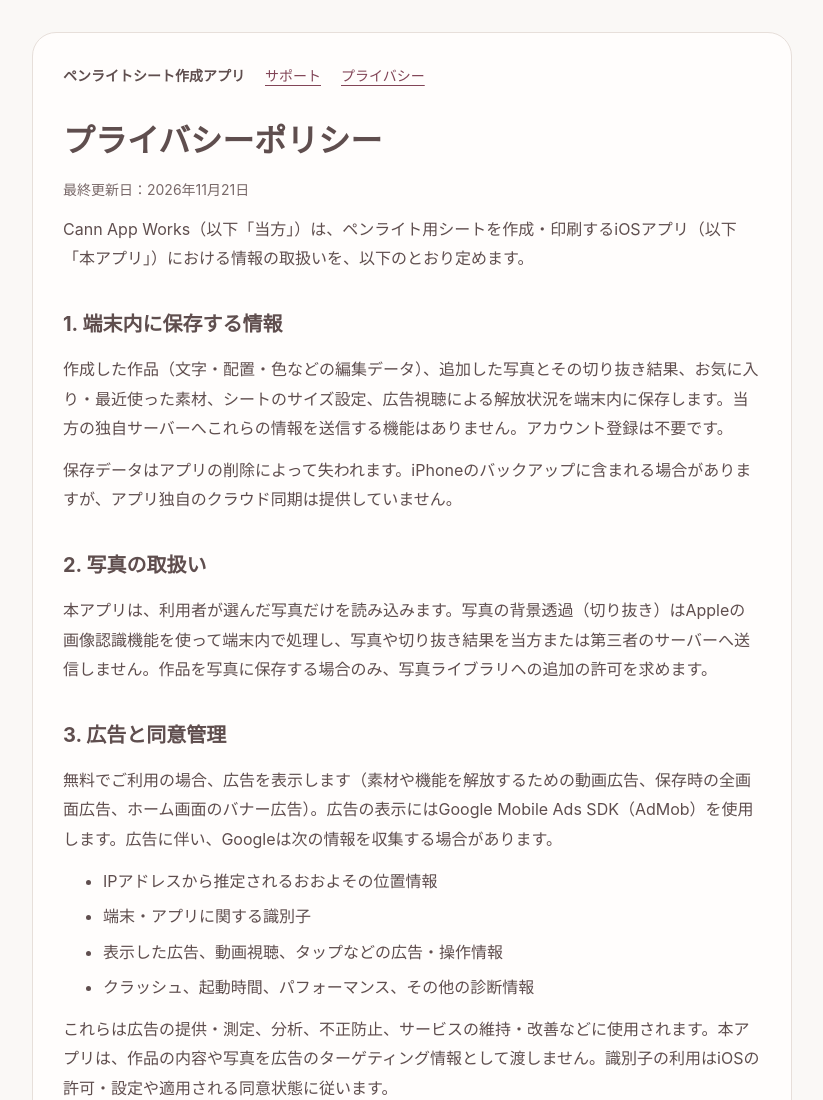
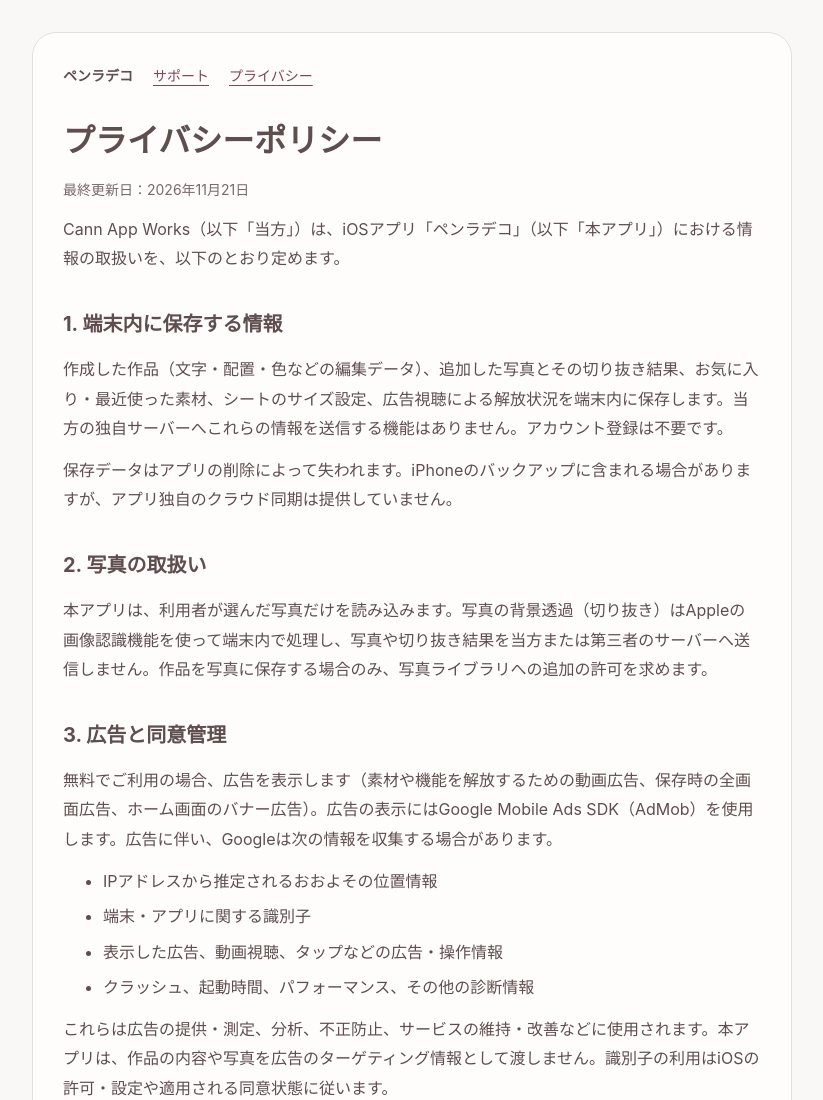
Before and after one commit to Cann10/static-pages-01, a plain HTML site: page bladedeco/privacy.html in a window 1280 px wide. Shown: the top 1100 px of the page, without its empty margins (228-1051 px from the left). Drawn offline with Linux system fonts and the light colour scheme.

Commit message:
bladedeco: use app name ペンラデコ

```diff
--- a/bladedeco/privacy.html
+++ b/bladedeco/privacy.html
@@ -1,5 +1,5 @@
 <!doctype html>
-<html lang="ja"><head><meta charset="utf-8"><meta name="viewport" content="width=device-width,initial-scale=1"><title>プライバシーポリシー — ペンライトシート作成アプリ</title><meta name="description" content="ペンライトシート作成アプリのプライバシーポリシー。運営：Cann App Works。"><style>:root{color-scheme:light}*{box-sizing:border-box}body{margin:0;background:#FAF8F6;color:#5F4E4E;font:16px/1.85 -apple-system,BlinkMacSystemFont,"Hiragino Sans",sans-serif}main{max-width:760px;margin:32px auto;padding:30px;background:#FFFDFC;border:1px solid #E7DFDA;border-radius:24px}nav{display:flex;flex-wrap:wrap;gap:20px;font-size:14px}a{color:#824557;text-underline-offset:4px}a:focus-visible{outline:3px solid #824557;outline-offset:4px}h1{font-size:clamp(24px,6vw,32px);line-height:1.5;margin:28px 0 8px}h2{font-size:20px;margin:32px 0 10px}h3{font-size:17px;margin:24px 0 6px}p,ul{margin:12px 0}li{margin:6px 0}.brand{font-weight:600}.muted{color:#796969;font-size:14px}footer{margin-top:40px;border-top:1px solid #E7DFDA;padding-top:20px;font-size:14px} @media(max-width:600px){main{margin:12px;padding:22px;border-radius:20px}}</style></head><body><main><nav aria-label="ページ"><span class="brand">ペンライトシート作成アプリ</span><a href="support.html">サポート</a><a href="privacy.html">プライバシー</a></nav><h1>プライバシーポリシー</h1><p class="muted">最終更新日：2026年11月21日</p><p>Cann App Works（以下「当方」）は、ペンライト用シートを作成・印刷するiOSアプリ（以下「本アプリ」）における情報の取扱いを、以下のとおり定めます。</p>
+<html lang="ja"><head><meta charset="utf-8"><meta name="viewport" content="width=device-width,initial-scale=1"><title>プライバシーポリシー — ペンラデコ</title><meta name="description" content="ペンラデコのプライバシーポリシー。運営：Cann App Works。"><style>:root{color-scheme:light}*{box-sizing:border-box}body{margin:0;background:#FAF8F6;color:#5F4E4E;font:16px/1.85 -apple-system,BlinkMacSystemFont,"Hiragino Sans",sans-serif}main{max-width:760px;margin:32px auto;padding:30px;background:#FFFDFC;border:1px solid #E7DFDA;border-radius:24px}nav{display:flex;flex-wrap:wrap;gap:20px;font-size:14px}a{color:#824557;text-underline-offset:4px}a:focus-visible{outline:3px solid #824557;outline-offset:4px}h1{font-size:clamp(24px,6vw,32px);line-height:1.5;margin:28px 0 8px}h2{font-size:20px;margin:32px 0 10px}h3{font-size:17px;margin:24px 0 6px}p,ul{margin:12px 0}li{margin:6px 0}.brand{font-weight:600}.muted{color:#796969;font-size:14px}footer{margin-top:40px;border-top:1px solid #E7DFDA;padding-top:20px;font-size:14px} @media(max-width:600px){main{margin:12px;padding:22px;border-radius:20px}}</style></head><body><main><nav aria-label="ページ"><span class="brand">ペンラデコ</span><a href="support.html">サポート</a><a href="privacy.html">プライバシー</a></nav><h1>プライバシーポリシー</h1><p class="muted">最終更新日：2026年11月21日</p><p>Cann App Works（以下「当方」）は、iOSアプリ「ペンラデコ」（以下「本アプリ」）における情報の取扱いを、以下のとおり定めます。</p>
 <h2>1. 端末内に保存する情報</h2><p>作成した作品（文字・配置・色などの編集データ）、追加した写真とその切り抜き結果、お気に入り・最近使った素材、シートのサイズ設定、広告視聴による解放状況を端末内に保存します。当方の独自サーバーへこれらの情報を送信する機能はありません。アカウント登録は不要です。</p><p>保存データはアプリの削除によって失われます。iPhoneのバックアップに含まれる場合がありますが、アプリ独自のクラウド同期は提供していません。</p>
 <h2>2. 写真の取扱い</h2><p>本アプリは、利用者が選んだ写真だけを読み込みます。写真の背景透過（切り抜き）はAppleの画像認識機能を使って端末内で処理し、写真や切り抜き結果を当方または第三者のサーバーへ送信しません。作品を写真に保存する場合のみ、写真ライブラリへの追加の許可を求めます。</p>
 <h2>3. 広告と同意管理</h2><p>無料でご利用の場合、広告を表示します（素材や機能を解放するための動画広告、保存時の全画面広告、ホーム画面のバナー広告）。広告の表示にはGoogle Mobile Ads SDK（AdMob）を使用します。広告に伴い、Googleは次の情報を収集する場合があります。</p><ul><li>IPアドレスから推定されるおおよその位置情報</li><li>端末・アプリに関する識別子</li><li>表示した広告、動画視聴、タップなどの広告・操作情報</li><li>クラッシュ、起動時間、パフォーマンス、その他の診断情報</li></ul><p>これらは広告の提供・測定、分析、不正防止、サービスの維持・改善などに使用されます。本アプリは、作品の内容や写真を広告のターゲティング情報として渡しません。識別子の利用はiOSの許可・設定や適用される同意状態に従います。</p><p>詳細は<a href="https://policies.google.com/privacy">Googleのプライバシーポリシー</a>と<a href="https://policies.google.com/technologies/ads">Googleの広告に関する説明</a>をご確認ください。SDKの収集情報は<a href="https://developers.google.com/admob/ios/privacy/data-disclosure">Googleのデータ開示資料</a>にも記載されています。</p><p>プレミアム（サブスクリプション）に加入中は、アプリ内の広告を表示しません。</p>
```
